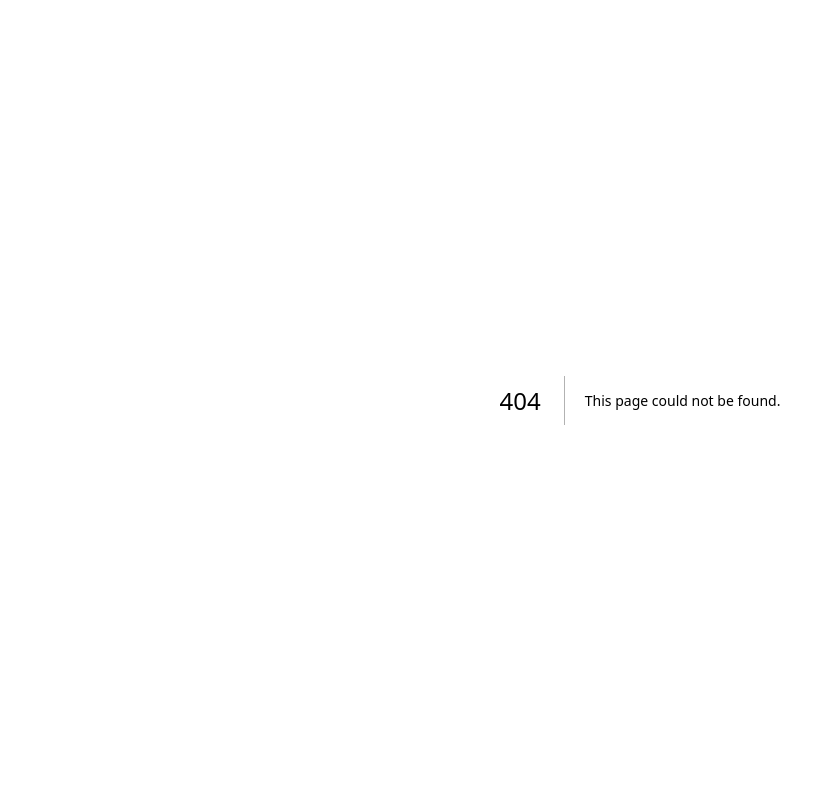
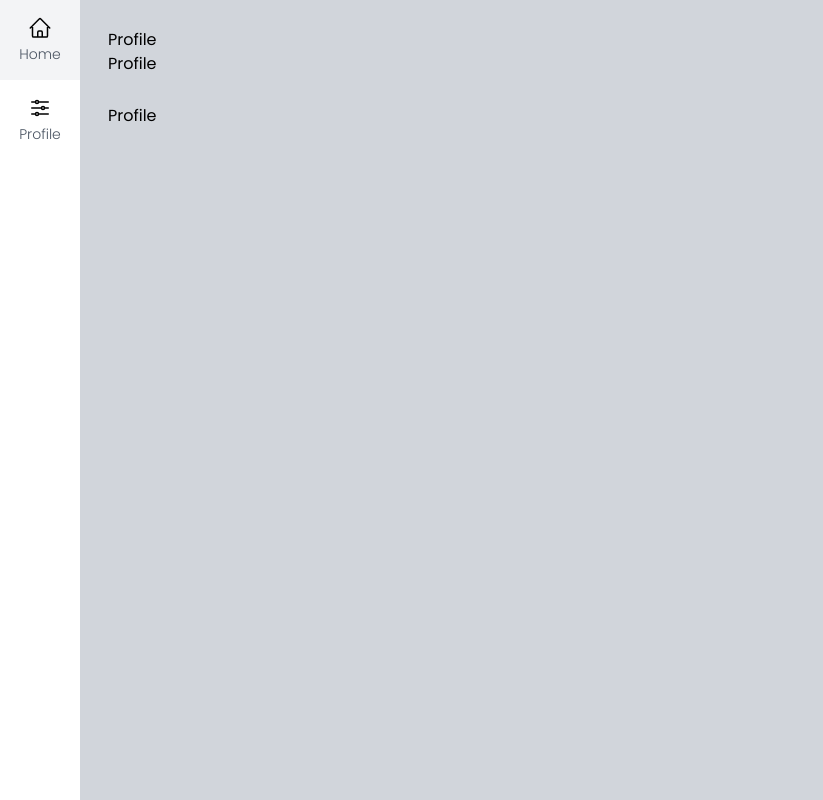
Before and after one commit to walber-vaz/admin-template, a Next.js app: page /profile in a window 1280 px wide. Before the commit this address had no page. Shown: the whole page, without its empty margins (0-823 px from the left). Built offline with nearby package versions, Linux system fonts and the light colour scheme.

Commit message:
feat: create link menu aside

```diff
--- a/src/components/template/MenuItem.tsx
+++ b/src/components/template/MenuItem.tsx
@@ -1,3 +1,5 @@
+import Link from "next/link"
+
 interface MenuItemProps {
   url: string
   text: string
@@ -14,8 +16,17 @@ interface MenuItemProps {
  */
 export default function MenuItem({ url, text, icon }: MenuItemProps): JSX.Element {
   return (
-    <li>
-      {icon}
+    <li className={`
+      hover:bg-gray-100
+    `}>
+      <Link href={url} className={`
+        flex flex-col justify-center items-center h-20 w-20
+      `}>
+        {icon}
+        <span className={`
+          text-sm font-light text-gray-600 mt-1
+        `}>{text}</span>
+      </Link>
     </li>
   )
 }
--- /dev/null
+++ b/src/pages/profile.tsx
@@ -0,0 +1,15 @@
+import Layout from '@/components/template/Layout'
+import React from 'react'
+
+/**
+ * Renders the index component.
+ *
+ * @return {JSX.Element} The rendered index component.
+ */
+export default function profile(): JSX.Element {
+  return (
+    <Layout title="Profile" subtitle="Profile">
+      <h3>Profile</h3>
+    </Layout>
+  )
+}
```
